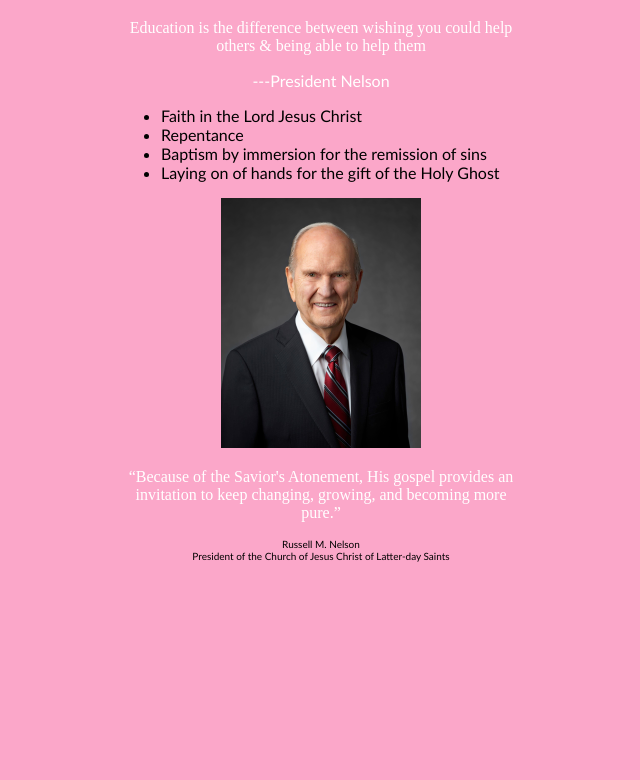
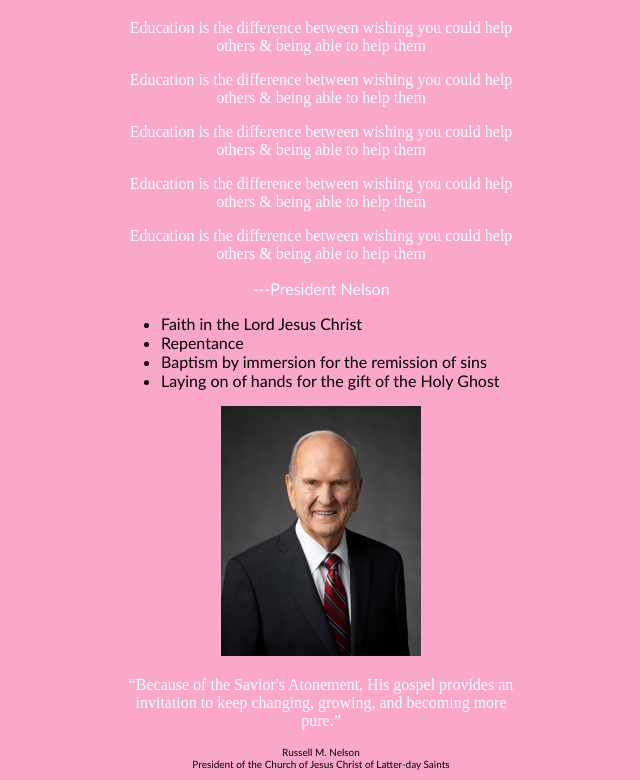
Before and after one commit to nathanbirch/wdd130-fall22, a plain HTML site: page week4/ice/index.html in a window 1280 px wide. Shown: the part 63-843 px from the top of the page, without its empty margins (319-959 px from the left). Before the commit the page ends 800 px from the top, so only its background shows below. Drawn offline with Linux system fonts and the light colour scheme.

Commit message:
adding text

```diff
--- a/week4/ice/index.html
+++ b/week4/ice/index.html
@@ -13,6 +13,10 @@
     <div>
         <h1 class="white treb blackHover">Education</h1>
         <p class="white times">Education is the difference between wishing you could help others & being able to help them</p>
+        <p class="white times">Education is the difference between wishing you could help others & being able to help them</p>
+        <p class="white times">Education is the difference between wishing you could help others & being able to help them</p>
+        <p class="white times">Education is the difference between wishing you could help others & being able to help them</p>
+        <p class="white times">Education is the difference between wishing you could help others & being able to help them</p>
         <p class="bold white treb">---President Nelson</p>
         <ul>
             <li>Faith in the Lord Jesus Christ</li>
```
